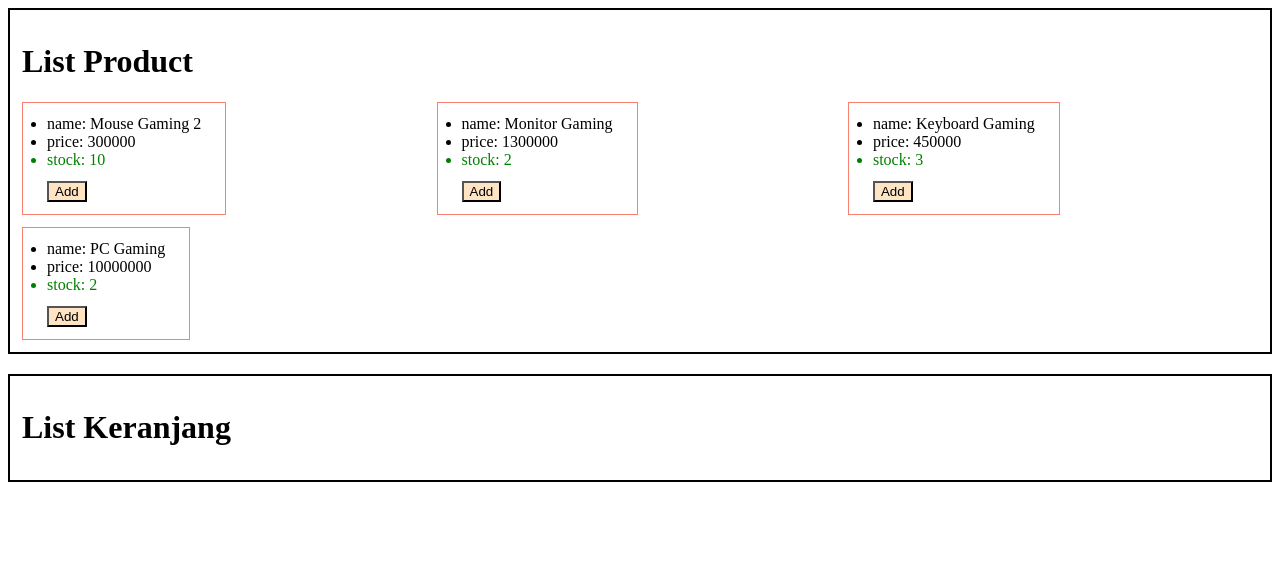
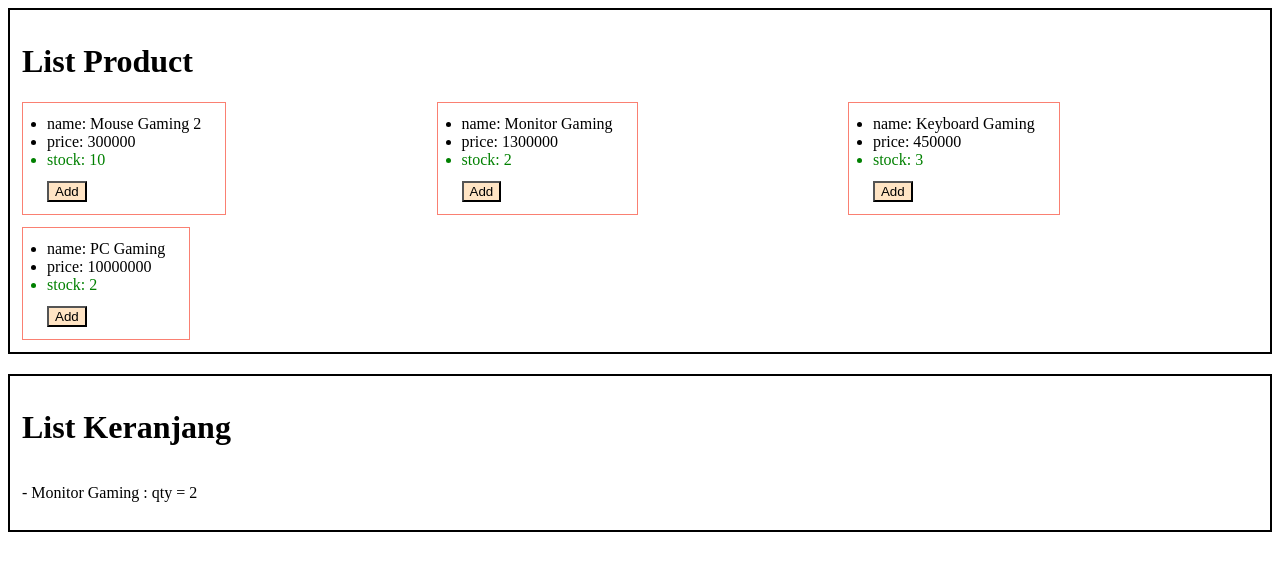
Before and after one commit to RadjaIqbalSH/p-mentoring-frontend-developer, a plain HTML site: page sesi-13/index.html in a window 1280 px wide. Drawn offline with Linux system fonts and the light colour scheme.

Commit message:
part 14 akhirnya

```diff
--- a/sesi-13/index.html
+++ b/sesi-13/index.html
@@ -120,12 +120,63 @@
       },
     ];
 
-    const cart = {}
+    const cart = {
+      2: {
+        id: 2,
+        qty: 2
+      },
+      1: {
+        id: 2,
+        qty: 2
+      }
+    }
+
+    cart[2].id
 
     const elementList = document.getElementById("list");
     const elementListKeranjang = document.getElementById("list-keranjang");
 
+    document.addEventListener("DOMContentLoaded", () => {
+      const rawStorageCart = localStorage.getItem("cart")
+      const storageCart = JSON.parse(rawStorageCart);
+      Object.assign(cart, storageCart)
 
+      const rawStorageProducts = localStorage.getItem("products")
+      const storageProducts = JSON.parse(rawStorageProducts);
+      Object.assign(products, storageProducts)
+
+      syncCart();
+      loopingProducts();
+    });
+
+    function findProduct(id) {
+      const resultFind = products.find(function (item) {
+        return item.id === id
+      })
+
+      return resultFind
+    }
+
+    function syncCart() {
+      for (const key in cart) {
+
+        const detailProduct = findProduct(cart[key].id)
+
+        const elementCart = document.getElementById("cart-" + cart[key].id)
+
+        if (elementCart) {
+          elementCart.textContent = `- ${detailProduct.name} : qty = ${cart[key].qty}`
+        } else {
+          const cartElement = document.createElement("p");
+          cartElement.id = "cart-" + cart[key].id
+          cartElement.textContent = `- ${detailProduct.name} : qty = ${cart[key].qty}`
+          elementListKeranjang.appendChild(cartElement)
+        }
+      }
+    }
+
+    function loopingProducts() {
+      elementList.innerHTML = ""
       products.forEach((value, index) => {
 
         const elementUl = document.createElement("ul");
@@ -154,6 +205,8 @@
 
           products[index].stock -= 1;
 
+          localStorage.setItem("products", JSON.stringify(products))
+
           elementStock.textContent = `stock: ${products[index].stock}`
 
           if (products[index].stock < 1) {
@@ -174,6 +227,8 @@
             }
           }
 
+          localStorage.setItem("cart", JSON.stringify(cart))
+
           const elementCart = document.getElementById("cart-" + value.id)
 
           if (elementCart) {
@@ -193,6 +248,9 @@
 
         elementList.appendChild(elementUl)
       })
+    }
+
+    loopingProducts();
   </script>
 </body>
 
```
Lines whose indentation alone changed are shown as unchanged.
